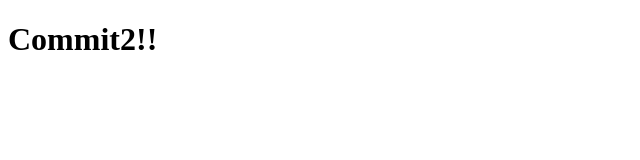
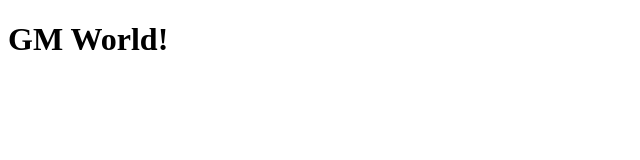
Before and after one commit to bruno-arsi/techindie-news, a Next.js app: page / in a window 1280 px wide. Shown: the top 160 px of the page, without its empty margins (0-640 px from the left). Built offline with nearby package versions, Linux system fonts and the light colour scheme.

Commit message:
adjust msg

```diff
--- a/pages/index.js
+++ b/pages/index.js
@@ -1,5 +1,5 @@
 function Home(){
-    return <h1>Commit2!!</h1>
+    return <h1>GM World!</h1>
 }
 
 export default Home;
```
